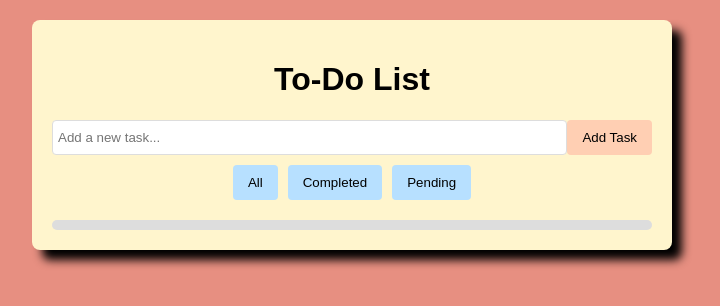
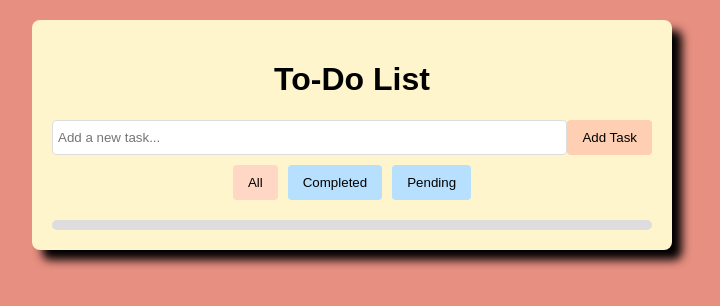
Before and after one commit to pushpa1232/todo-list, a plain HTML site: page main.html in a window 1280 px wide. Shown: the whole page, without its empty margins (288-1008 px from the left). Drawn offline with Linux system fonts and the light colour scheme.

Commit message:
modified

```diff
--- a/main.html
+++ b/main.html
@@ -14,7 +14,7 @@
             <button id="addTaskBtn">Add Task</button>
         </div>
         <div class="filter-container">
-            <button id="allTasksBtn">All</button>
+            <button id="allTasksBtn" class="active">All</button>
             <button id="completedTasksBtn">Completed</button>
             <button id="pendingTasksBtn">Pending</button>
         </div>
--- a/script.js
+++ b/script.js
@@ -1,3 +1,4 @@
+
 let tasks = [];
 
 // Add task
--- a/style.css
+++ b/style.css
@@ -128,6 +128,10 @@ ul {
     transition: width 0.3s ease-in-out;
 }
 
+.filter-container button.active {
+    background-color: #FFD7C4;
+}
+
 /* Media Queries */
 @media (max-width: 768px) {
     .container {
```
